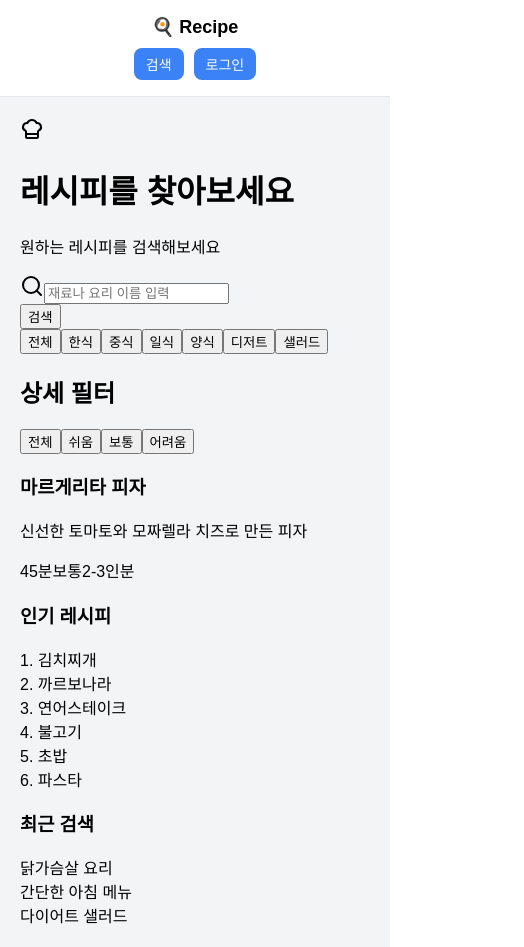
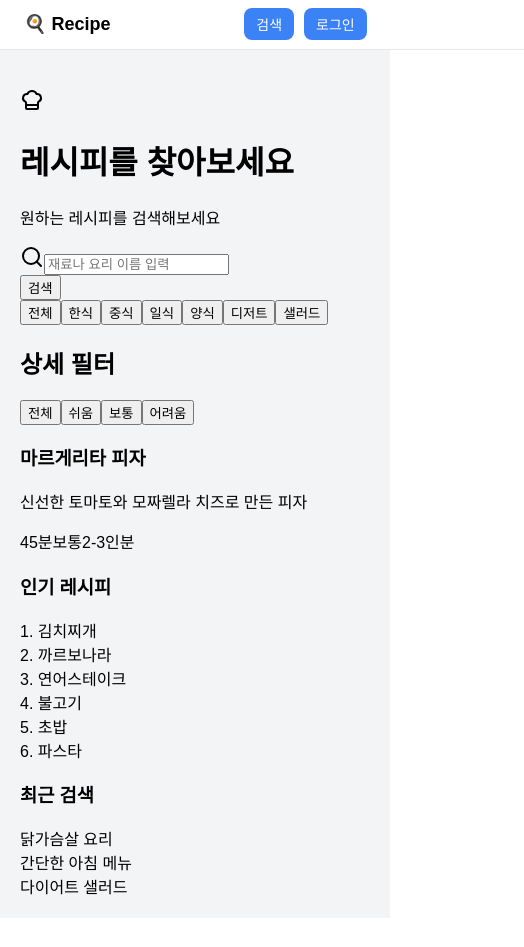
Before and after one commit to ksb214-hub/Recipe_project, a React (Create React App) app: page / in a window 390 px wide. Shown: the whole page, 524 px wide, since content can reach past the window. After the commit the page ends 918 px from the top, so only its background shows below. Built offline with nearby package versions, Linux system fonts and the light colour scheme.

Commit message:
.navbar {     display: ruby-text;   }   로 수정

```diff
--- a/src/App.css
+++ b/src/App.css
@@ -59,8 +59,7 @@
 /* 태블릿 */
 @media (max-width: 768px) {
   .navbar {
-    flex-direction: column;
-    gap: 10px;
+    display: ruby-text;
   }
 
   .nav-buttons {
```
